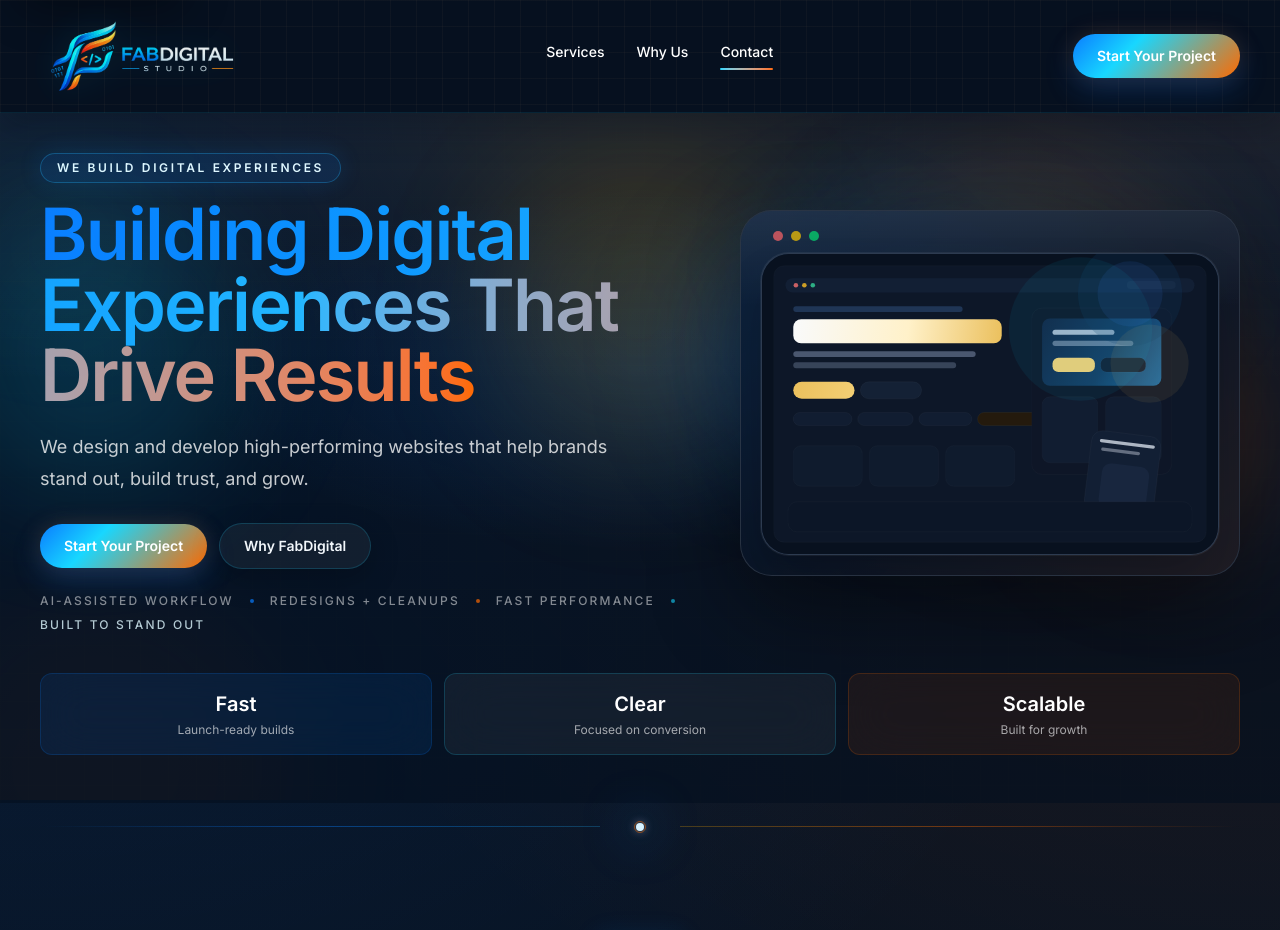
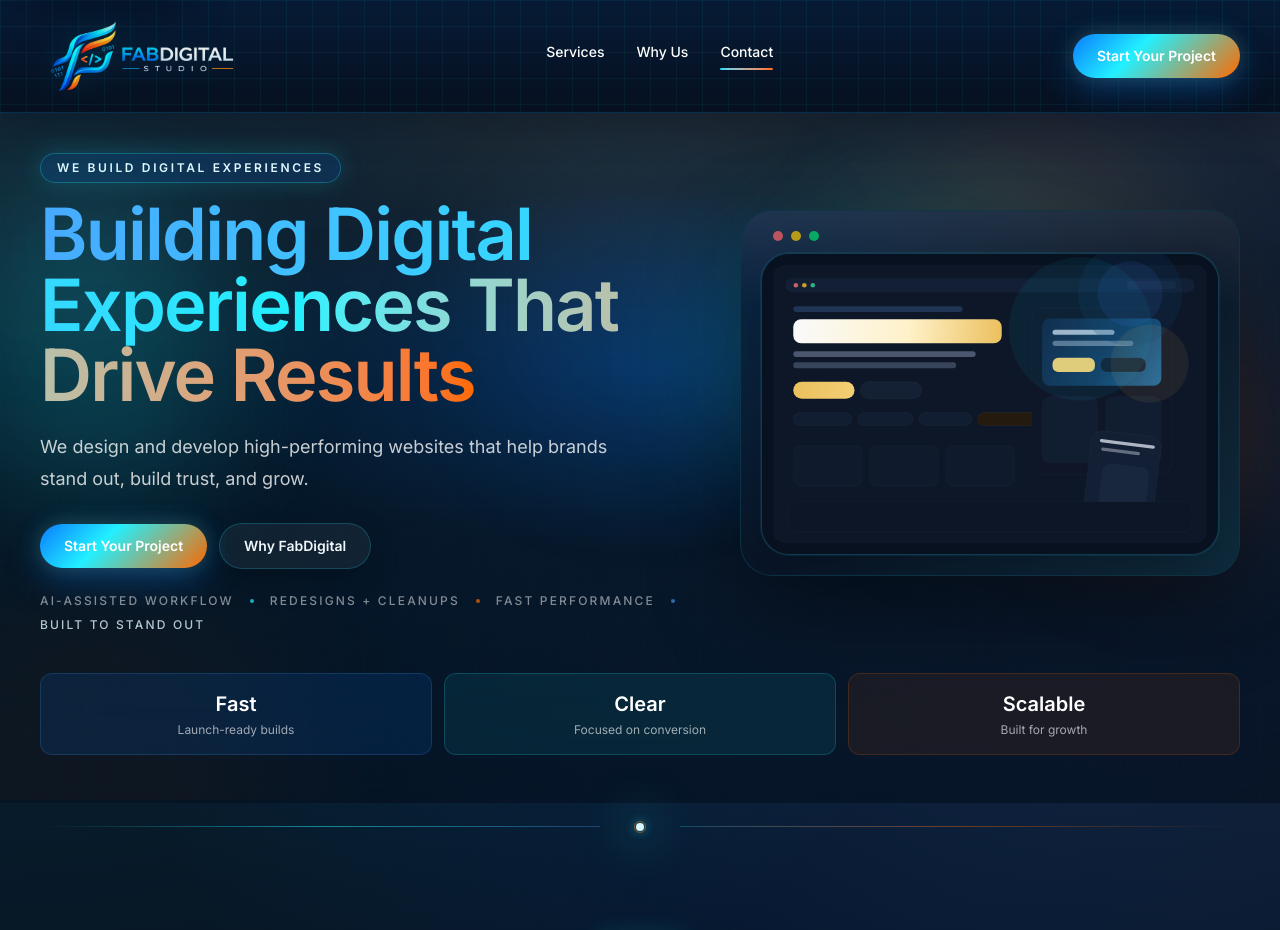
Before and after one commit to fabylv/fabdigitalstudio.com, a React (Vite) app: page / in a window 1280 px wide. Shown: the top 930 px of the page. Built offline with nearby package versions, Linux system fonts and the light colour scheme.

Commit message:
style: push FabDigital palette more electric

```diff
--- a/src/components/sections/Hero.jsx
+++ b/src/components/sections/Hero.jsx
@@ -4,26 +4,26 @@ import Container from '../ui/Container';
 export default function Hero({ content }) {
 	return (
 		<section className="relative overflow-hidden pb-10 pt-8 sm:pb-12 sm:pt-10" id="top">
-			<div className="pointer-events-none absolute inset-0 bg-[linear-gradient(rgba(199,165,107,0.035)_1px,transparent_1px),linear-gradient(90deg,rgba(199,165,107,0.035)_1px,transparent_1px)] bg-size-[28px_28px] opacity-40" />
+			<div className="pointer-events-none absolute inset-0 bg-[linear-gradient(rgba(34,240,255,0.05)_1px,transparent_1px),linear-gradient(90deg,rgba(34,240,255,0.05)_1px,transparent_1px)] bg-size-[28px_28px] opacity-50" />
  			<div className="pointer-events-none absolute inset-0 bg-[#06101f]/65" />
 			<div className="pointer-events-none absolute inset-x-0 top-0 h-136 bg-linear-to-b from-white/6 via-transparent to-transparent" />
-			<div className="pointer-events-none absolute inset-x-0 top-0 h-128 bg-radial from-[#0a7cff]/18 via-transparent to-transparent opacity-90" />
-			<div className="pointer-events-none absolute left-[-4%] top-24 h-72 w-72 rounded-full bg-[#18d7ff]/14 blur-3xl" />
-			<div className="pointer-events-none absolute left-1/2 top-14 h-72 w-72 -translate-x-1/2 rounded-full bg-[#ffb300]/14 blur-3xl" />
-			<div className="pointer-events-none absolute right-[6%] top-12 h-88 w-88 rounded-full bg-[#ff6a00]/14 blur-3xl" />
-			<div className="pointer-events-none absolute right-[18%] top-28 h-64 w-64 rounded-full bg-[#0a7cff]/16 blur-3xl" />
+			<div className="pointer-events-none absolute inset-x-0 top-0 h-128 bg-radial from-[#0a7cff]/22 via-transparent to-transparent opacity-95" />
+			<div className="pointer-events-none absolute left-[-4%] top-24 h-72 w-72 rounded-full bg-[#22f0ff]/18 blur-3xl" />
+			<div className="pointer-events-none absolute left-1/2 top-14 h-72 w-72 -translate-x-1/2 rounded-full bg-[#0a7cff]/10 blur-3xl" />
+			<div className="pointer-events-none absolute right-[6%] top-12 h-88 w-88 rounded-full bg-[#ff6a00]/16 blur-3xl" />
+			<div className="pointer-events-none absolute right-[18%] top-28 h-64 w-64 rounded-full bg-[#22f0ff]/18 blur-3xl" />
 
 			<Container>
 				<div className="grid w-full items-center gap-10 lg:grid-cols-[minmax(0,1.12fr)_minmax(420px,0.88fr)] lg:gap-12 xl:gap-16">
 
 					<div className="relative text-center lg:text-left">
-						<div className="pointer-events-none absolute -left-8 top-10 hidden h-28 w-28 rounded-full bg-[#18d7ff]/10 blur-3xl lg:block" />
-						<span className="mb-4 inline-flex rounded-full border border-[#22b6ff]/30 bg-[#0a7cff]/12 px-4 py-1.5 text-[11px] font-semibold uppercase tracking-[0.22em] text-[#dff7ff] shadow-[0_0_24px_rgba(10,124,255,0.14)] sm:text-xs">
+						<div className="pointer-events-none absolute -left-8 top-10 hidden h-28 w-28 rounded-full bg-[#22f0ff]/12 blur-3xl lg:block" />
+						<span className="mb-4 inline-flex rounded-full border border-[#22f0ff]/28 bg-[#0a7cff]/14 px-4 py-1.5 text-[11px] font-semibold uppercase tracking-[0.22em] text-[#dff7ff] shadow-[0_0_24px_rgba(34,240,255,0.16)] sm:text-xs">
 							{content.eyebrow}
 						</span>
 
 						<h1 className="max-w-4xl text-3xl font-semibold tracking-tight text-white sm:text-[2.85rem] md:text-[3.2rem] lg:text-6xl lg:leading-[0.98] xl:text-7xl">
-							<span className="bg-linear-to-r from-[#0a7cff] via-[#22b6ff] to-[#ff6a00] bg-clip-text text-transparent">
+							<span className="bg-linear-to-r from-[#49a7ff] via-[#22f0ff] to-[#ff6a00] bg-clip-text text-transparent">
 								{content.title}
 							</span>
 						</h1>
@@ -41,21 +41,21 @@ export default function Hero({ content }) {
 
 						<div className="mt-6 flex flex-wrap items-center justify-center gap-x-4 gap-y-2 text-xs font-medium uppercase tracking-[0.18em] text-white/50 lg:justify-start">
 							<span>AI-assisted workflow</span>
-							<span className="hidden h-1 w-1 rounded-full bg-[#0a7cff]/70 sm:inline-block" />
+							<span className="hidden h-1 w-1 rounded-full bg-[#22f0ff]/70 sm:inline-block" />
 							<span>Redesigns + cleanups</span>
 							<span className="hidden h-1 w-1 rounded-full bg-[#ff6a00]/70 sm:inline-block" />
 							<span>Fast performance</span>
-							<span className="hidden h-1 w-1 rounded-full bg-[#18d7ff]/60 sm:inline-block" />
+							<span className="hidden h-1 w-1 rounded-full bg-[#49a7ff]/60 sm:inline-block" />
 							<span className="text-[#dff7ff]/80">Built to stand out</span>
 						</div>
 					</div>
 
 					<div className="relative">
-						<div className="pointer-events-none absolute -left-8 top-10 h-48 w-48 rounded-full bg-[#0a7cff]/22 blur-3xl" />
+						<div className="pointer-events-none absolute -left-8 top-10 h-48 w-48 rounded-full bg-[#22f0ff]/18 blur-3xl" />
 						<div className="pointer-events-none absolute -right-6 bottom-10 h-48 w-48 rounded-full bg-[#ff6a00]/20 blur-3xl" />
-						<div className="pointer-events-none absolute inset-x-10 top-0 h-28 bg-radial from-[#18d7ff]/18 to-transparent blur-3xl" />
-						<div className="relative overflow-hidden rounded-4xl border border-white/12 bg-[#0b1628]/88 p-3 shadow-[0_30px_90px_rgba(0,0,0,0.45)] backdrop-blur-xl sm:p-4 lg:p-5">
-							<div className="absolute inset-0 bg-linear-to-br from-[#0a7cff]/8 via-transparent to-[#ff6a00]/8" />
+						<div className="pointer-events-none absolute inset-x-10 top-0 h-28 bg-radial from-[#22f0ff]/24 to-transparent blur-3xl" />
+						<div className="relative overflow-hidden rounded-4xl border border-[#22f0ff]/12 bg-[#0b1628]/88 p-3 shadow-[0_30px_90px_rgba(0,0,0,0.45)] backdrop-blur-xl sm:p-4 lg:p-5">
+							<div className="absolute inset-0 bg-linear-to-br from-[#0a7cff]/10 via-transparent to-[#22f0ff]/10" />
 							<div className="absolute inset-x-0 top-0 h-24 bg-linear-to-b from-white/8 to-transparent" />
 							<div className="relative mb-3 flex items-center px-2 sm:px-3">
 								<div className="flex gap-2">
@@ -65,8 +65,8 @@ export default function Hero({ content }) {
 								</div>
 							</div>
 
-							<div className="relative overflow-hidden rounded-[1.75rem] border border-white/12 bg-[#102038] shadow-2xl ring-1 ring-white/6">
-								<div className="pointer-events-none absolute inset-0 bg-linear-to-br from-[#0a7cff]/10 via-transparent to-[#ff6a00]/10" />
+							<div className="relative overflow-hidden rounded-[1.75rem] border border-[#22f0ff]/12 bg-[#102038] shadow-2xl ring-1 ring-[#22f0ff]/8">
+								<div className="pointer-events-none absolute inset-0 bg-linear-to-br from-[#0a7cff]/12 via-transparent to-[#22f0ff]/10" />
 								<img
 									alt="FabDigital Studio homepage preview"
 									className="relative w-full"
@@ -83,9 +83,9 @@ export default function Hero({ content }) {
 							key={stat.label}
 							className={`rounded-xl border px-4 py-4 text-center backdrop-blur-xl ${
 								index === 0
-									? 'border-[#0a7cff]/18 bg-[#0a7cff]/10'
+									? 'border-[#49a7ff]/18 bg-[#0a7cff]/12'
 									: index === 1
-										? 'border-[#18d7ff]/18 bg-white/5'
+										? 'border-[#22f0ff]/18 bg-[#22f0ff]/8'
 										: 'border-[#ff6a00]/18 bg-[#ff6a00]/8'
 							}`}
 						>
--- a/src/components/ui/DecorativeDivider.jsx
+++ b/src/components/ui/DecorativeDivider.jsx
@@ -5,13 +5,13 @@ export default function DecorativeDivider() {
 		<div aria-hidden="true" className="relative py-3 sm:py-4">
 			<Container>
 				<div className="flex w-full items-center gap-4">
-					<div className="h-px flex-1 bg-linear-to-r from-transparent via-[#0a7cff]/40 to-[#22b6ff]/25" />
+					<div className="h-px flex-1 bg-linear-to-r from-transparent via-[#22f0ff]/50 to-[#49a7ff]/28" />
 					<div className="relative flex h-4 w-12 items-center justify-center">
-						<div className="absolute h-8 w-8 rounded-full bg-[#0a7cff]/18 blur-xl" />
-						<div className="h-2 w-2 rounded-full bg-[#dff7ff] shadow-[0_0_10px_rgba(223,247,255,0.55)]" />
+						<div className="absolute h-8 w-8 rounded-full bg-[#22f0ff]/20 blur-xl" />
+						<div className="h-2 w-2 rounded-full bg-[#dff7ff] shadow-[0_0_12px_rgba(34,240,255,0.7)]" />
 						<div className="absolute h-3 w-3 rounded-full border border-[#ff6a00]/50" />
 					</div>
-					<div className="h-px flex-1 bg-linear-to-l from-transparent via-[#ff6a00]/40 to-[#ffb300]/25" />
+					<div className="h-px flex-1 bg-linear-to-l from-transparent via-[#ff6a00]/40 to-[#22f0ff]/22" />
 				</div>
 			</Container>
 		</div>
--- a/src/components/ui/SectionTitle.jsx
+++ b/src/components/ui/SectionTitle.jsx
@@ -4,7 +4,7 @@ export default function SectionTitle({ eyebrow, title, description, align = 'cen
 	return (
 		<div className={`max-w-3xl ${alignment}`}>
 			{eyebrow ? (
-				<p className="mb-3 inline-flex rounded-full border border-[#18d7ff]/24 bg-[#0a7cff]/10 px-3 py-1 text-xs font-semibold uppercase tracking-widest text-[#dff7ff] shadow-[0_0_24px_rgba(10,124,255,0.1)]">
+				<p className="mb-3 inline-flex rounded-full border border-[#22f0ff]/24 bg-[#0a7cff]/12 px-3 py-1 text-xs font-semibold uppercase tracking-widest text-[#dff7ff] shadow-[0_0_24px_rgba(34,240,255,0.12)]">
 					{eyebrow}
 				</p>
 			) : null}
--- a/src/index.css
+++ b/src/index.css
@@ -37,9 +37,10 @@ html {
 body {
 	@apply m-0 min-h-screen font-sans text-white antialiased;
 	background:
-		radial-gradient(circle at top left, rgba(10, 124, 255, 0.16), transparent 28%),
-		radial-gradient(circle at top right, rgba(255, 106, 0, 0.14), transparent 26%),
-		linear-gradient(180deg, #06101d 0%, #0b1628 46%, #07111f 100%);
+		radial-gradient(circle at top left, rgba(24, 215, 255, 0.2), transparent 26%),
+		radial-gradient(circle at 82% 10%, rgba(10, 124, 255, 0.22), transparent 24%),
+		radial-gradient(circle at top right, rgba(255, 106, 0, 0.14), transparent 24%),
+		linear-gradient(180deg, #040b16 0%, #091425 44%, #06101d 100%);
 }
 
 a {
@@ -93,27 +94,27 @@ img {
   background-image: linear-gradient(
     135deg,
 	#0a7cff 0%,
-	#18d7ff 34%,
+	#22f0ff 38%,
 	#ff6a00 100%
   );
 
-	box-shadow: 0 12px 30px rgba(10, 124, 255, 0.22), 0 0 24px rgba(255, 106, 0, 0.16);
+	box-shadow: 0 14px 36px rgba(10, 124, 255, 0.26), 0 0 26px rgba(34, 240, 255, 0.18), 0 0 18px rgba(255, 106, 0, 0.12);
 }
 
 .button-primary:hover {
   background-image: linear-gradient(
     135deg,
-	#096de0 0%,
-	#22dcff 34%,
+	#178bff 0%,
+	#51f4ff 38%,
 	#ff7d21 100%
   );
 
-	box-shadow: 0 0 28px rgba(255, 106, 0, 0.24), 0 12px 32px rgba(10, 124, 255, 0.26);
+	box-shadow: 0 0 30px rgba(34, 240, 255, 0.24), 0 0 26px rgba(255, 106, 0, 0.16), 0 14px 34px rgba(10, 124, 255, 0.3);
   transform: translateY(-1px);
 }
 
 .button-secondary {
-	@apply border border-[#18d7ff]/18 bg-white/5 text-[#f2f7fb] shadow-[0_10px_30px_rgba(0,0,0,0.22)] hover:border-[#ff6a00]/40 hover:text-[#ffd9c7];
+	@apply border border-[#22f0ff]/20 bg-white/5 text-[#f2f7fb] shadow-[0_10px_30px_rgba(0,0,0,0.22)] hover:border-[#22f0ff]/40 hover:text-[#dff7ff];
 }
 
 .chip {
@@ -121,16 +122,17 @@ img {
 }
 
 .chip-accent {
-	@apply inline-flex items-center gap-2 rounded-full border border-[#18d7ff]/20 bg-[#0a7cff]/10 px-2.5 py-1.5 text-xs font-medium text-[#dff7ff] shadow-[0_12px_30px_rgba(10,124,255,0.12)] backdrop-blur sm:px-3 sm:py-2 sm:text-sm;
+	@apply inline-flex items-center gap-2 rounded-full border border-[#22f0ff]/22 bg-[#0a7cff]/12 px-2.5 py-1.5 text-xs font-medium text-[#dff7ff] shadow-[0_12px_30px_rgba(34,240,255,0.12)] backdrop-blur sm:px-3 sm:py-2 sm:text-sm;
 }
 .logo-pattern-bg {
   background-color: #06101f;
 
   background-image:
-    linear-gradient(rgba(199,165,107,0.045) 1px, transparent 1px),
-    linear-gradient(90deg, rgba(199,165,107,0.045) 1px, transparent 1px);
+	linear-gradient(rgba(34,240,255,0.05) 1px, transparent 1px),
+	linear-gradient(90deg, rgba(34,240,255,0.05) 1px, transparent 1px),
+	linear-gradient(180deg, rgba(10,124,255,0.1), rgba(6,16,31,0));
 
-  background-size: 26px 26px;
+	background-size: 26px 26px, 26px 26px, 100% 100%;
 }
 
 
```
